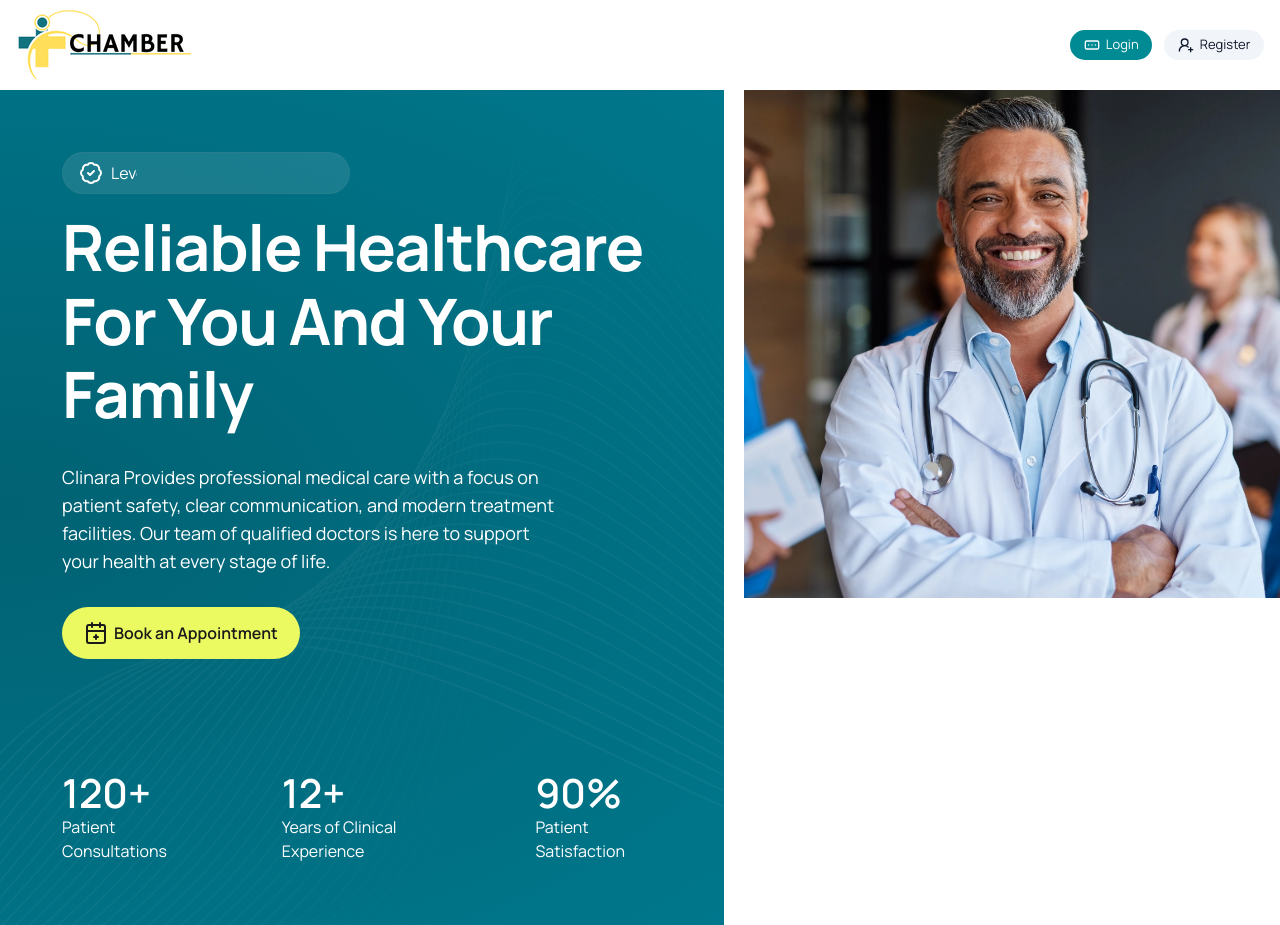
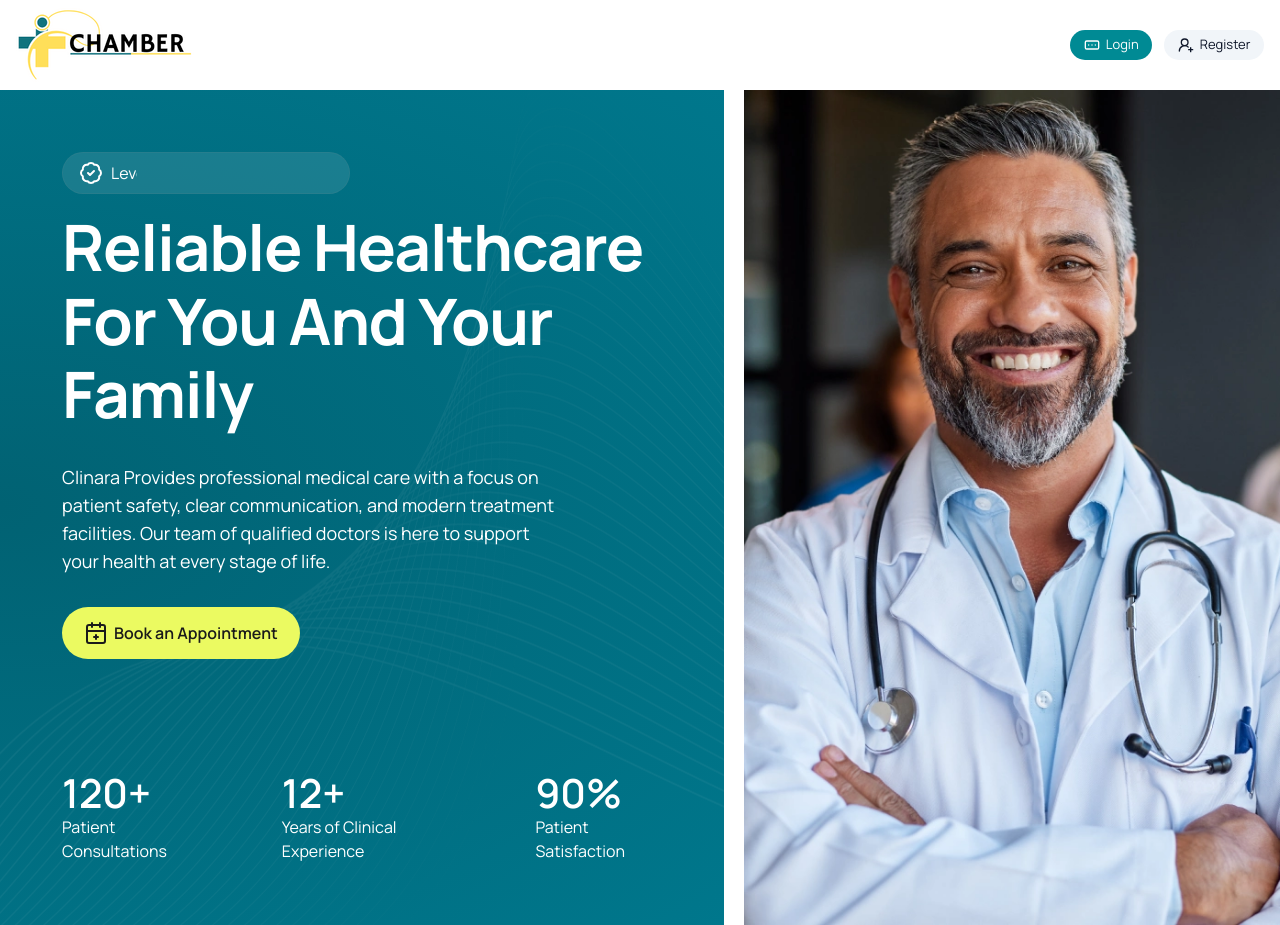
Before and after one commit to mehediemon007/doc-chamber, a Next.js app: page / in a window 1280 px wide. Built offline with nearby package versions, Linux system fonts and the light colour scheme.

Commit message:
here-image

```diff
--- a/app/_components/Hero.tsx
+++ b/app/_components/Hero.tsx
@@ -1,5 +1,3 @@
-import React from 'react';
-import Image from 'next/image';
 import TypingText from '@/components/TypingText';
 
 import { cn } from '@/lib/utils';
@@ -55,9 +53,7 @@ const Hero = ({ className} : HeroProps) => {
                         </div>
                     </div>
                 </div>
-                <div className="max-w-225">
-                    <Image src={'/hero-image.webp'} alt='Hero Image' width={960} height={910}/>
-                </div>
+                <div className="w-1/2 max-w-225 min-h-125 sm:min-h-auto bg-[url('/hero-image.webp')] bg-center bg-no-repeat bg-cover"></div>
             </div>
         </section>
     )
```
